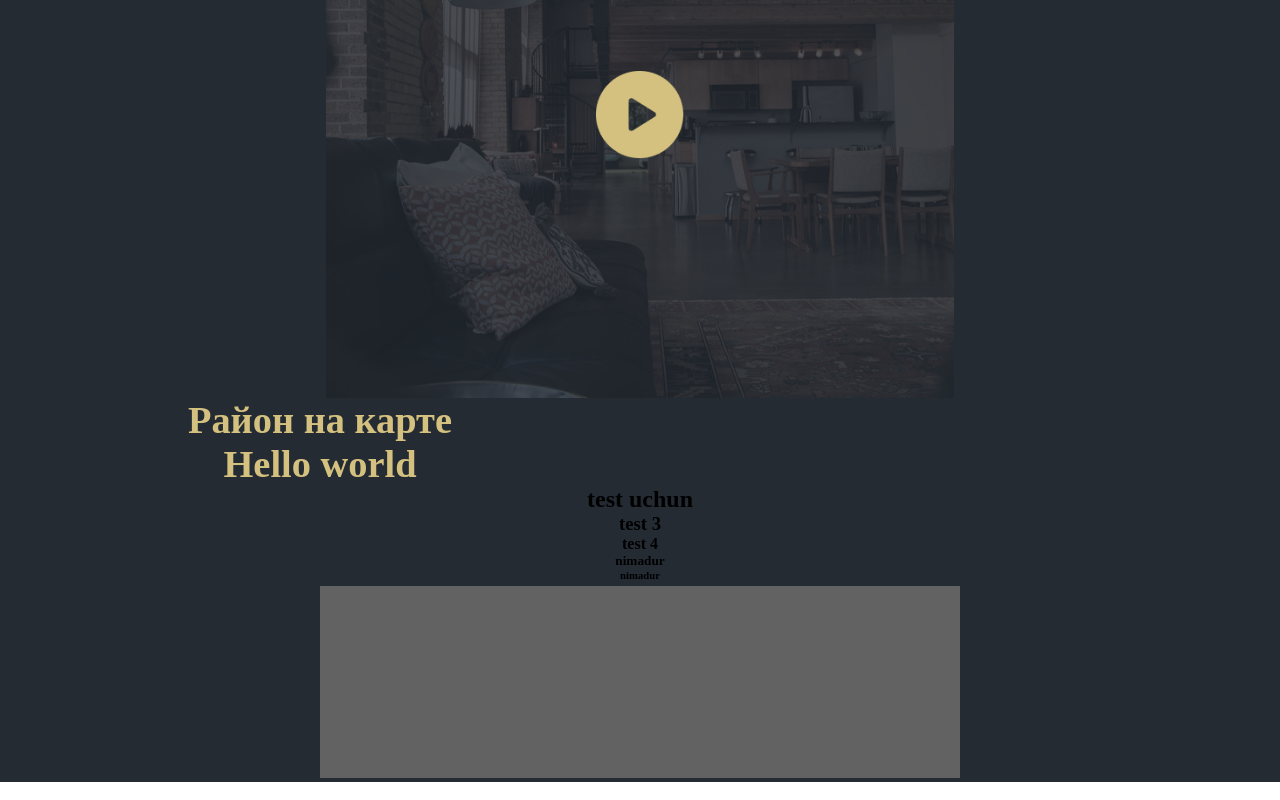
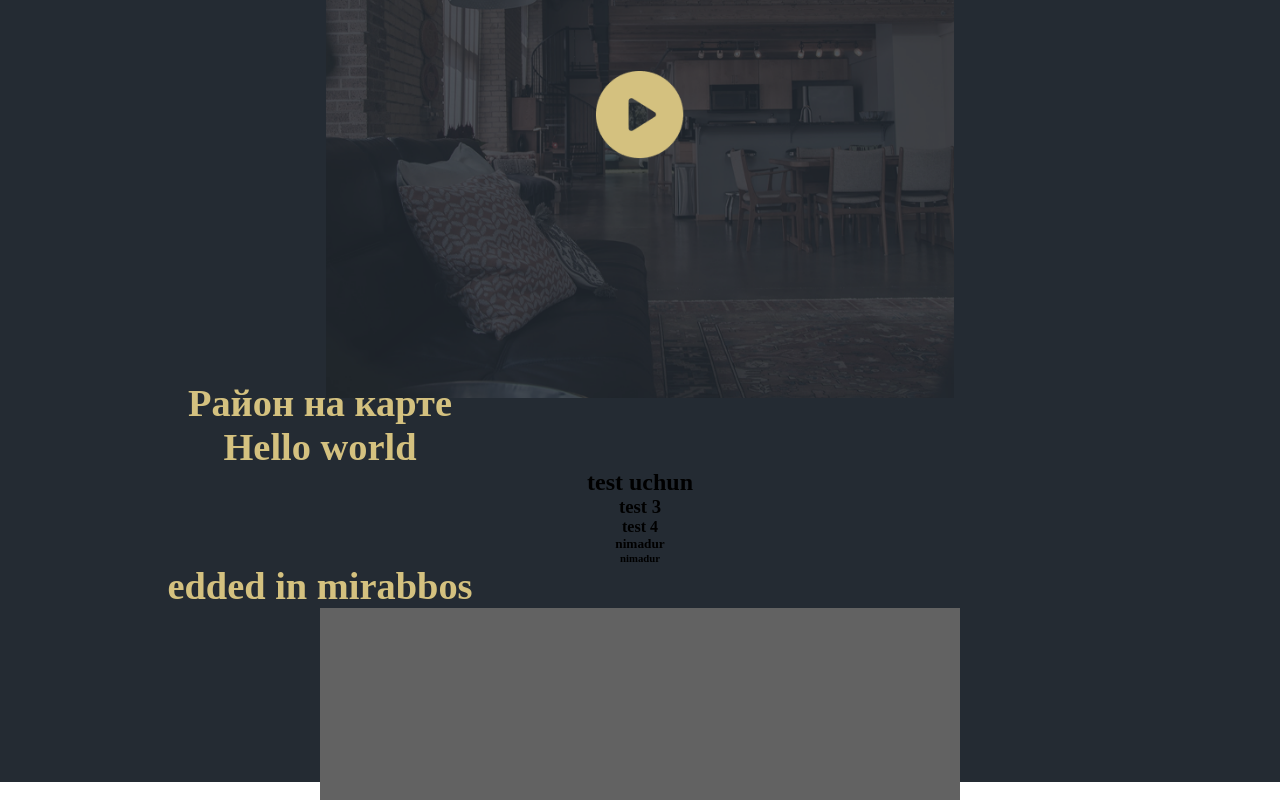
Before and after one commit to abbosweb1/time-work, a React (Vite) app: page / in a window 1280 px wide. Shown: the part 2189-2989 px from the top of the page. Built offline with nearby package versions, Linux system fonts and the light colour scheme.

Commit message:
added in mirabbos

```diff
--- a/src/components/card5.jsx
+++ b/src/components/card5.jsx
@@ -19,6 +19,7 @@ function Card5() {
         <h4>test 4</h4>
         <h5>nimadur</h5>
         <h6>nimadur</h6>
+        <h1>edded in mirabbos</h1>
         <div className="wrapperSft">
         <div className="imgSifat"></div>
         </div>
```
